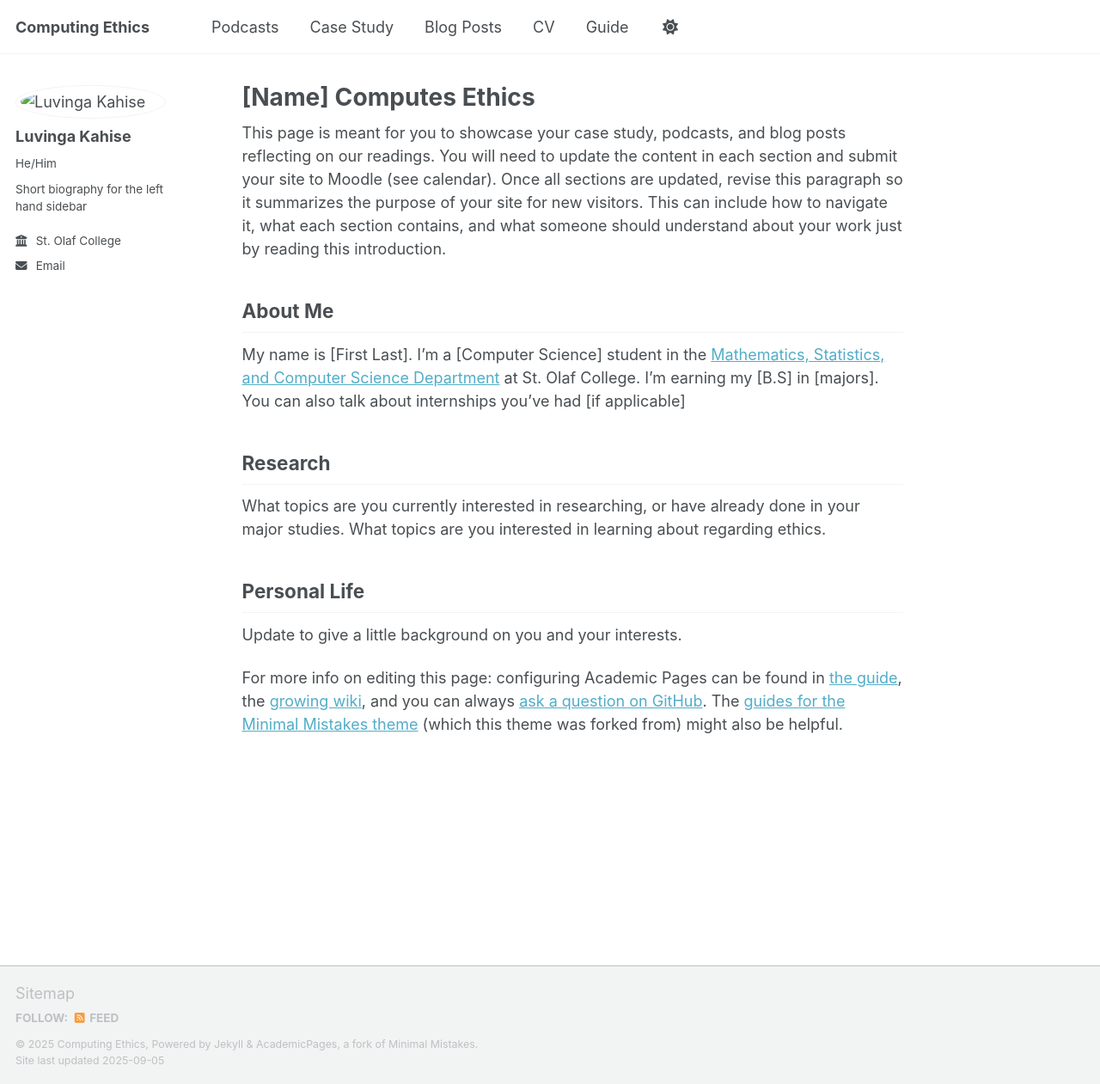
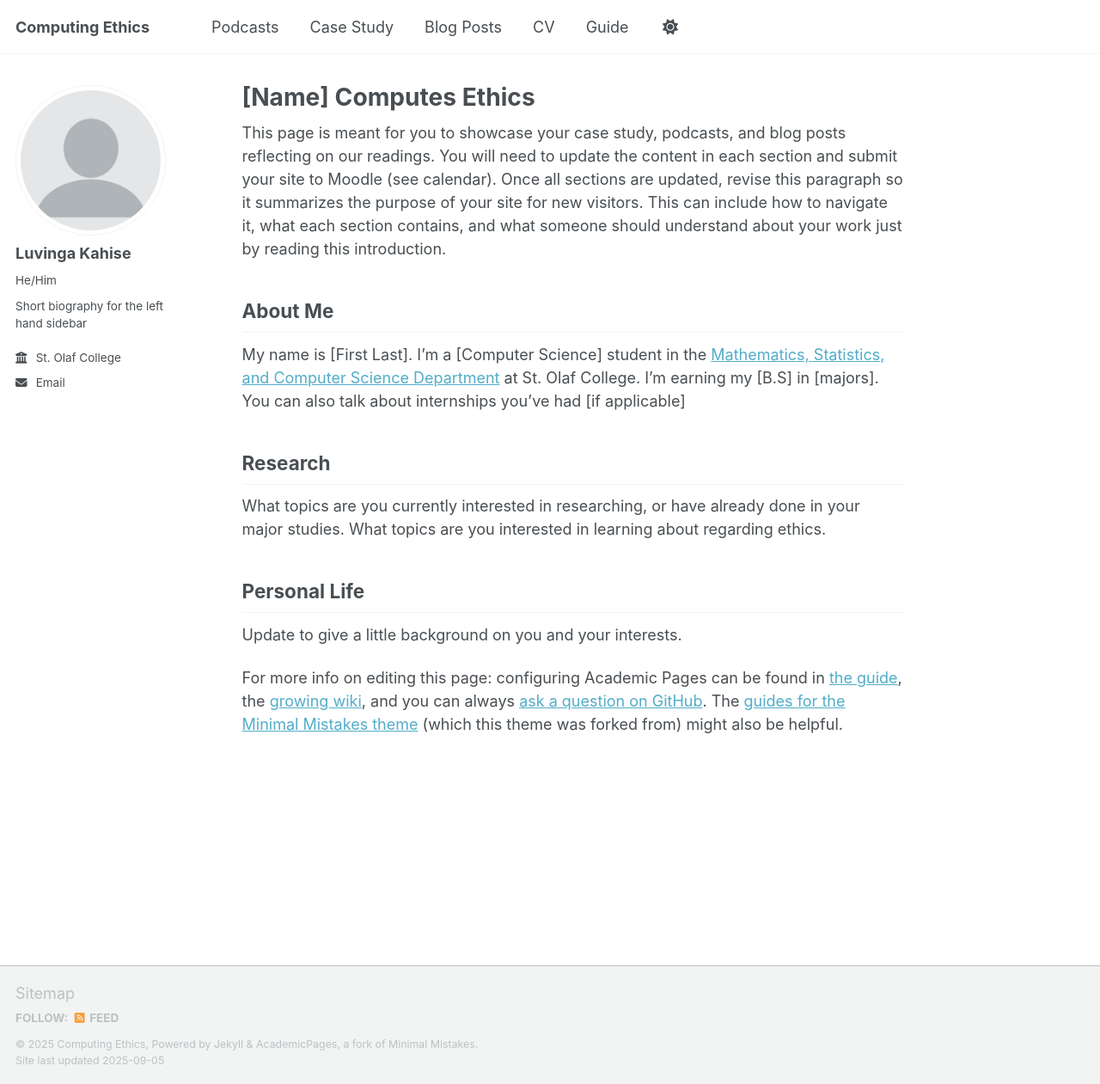
Before and after one commit to kahise1/ethics_fall2025, a Jekyll site: the page built from _pages/about.md, in a window 1280 px wide and 1261 px high. Shown: the whole window at 86% size. Built offline with Jekyll 4.4.1, drawn with Linux system fonts in a browser that asks for light colours; a script that is not in the unit is left out.

Commit message:
# updated

```diff
--- a/_config.yml
+++ b/_config.yml
@@ -22,7 +22,7 @@ repository               : "https://kahise1.github.io/ethics_fall2025"
 #               Additional customization can be done by editing /_includes/author-profile.html
 author:
   # Biographic information
-  avatar           : "_.png"
+  avatar           : "profile.png"
   name             : "Luvinga Kahise" #update
   pronouns         : "He/Him" # example: "Hi/Him"
   bio              : "Short biography for the left hand sidebar"
```
Also changed, not shown: images/profile.png (added).
